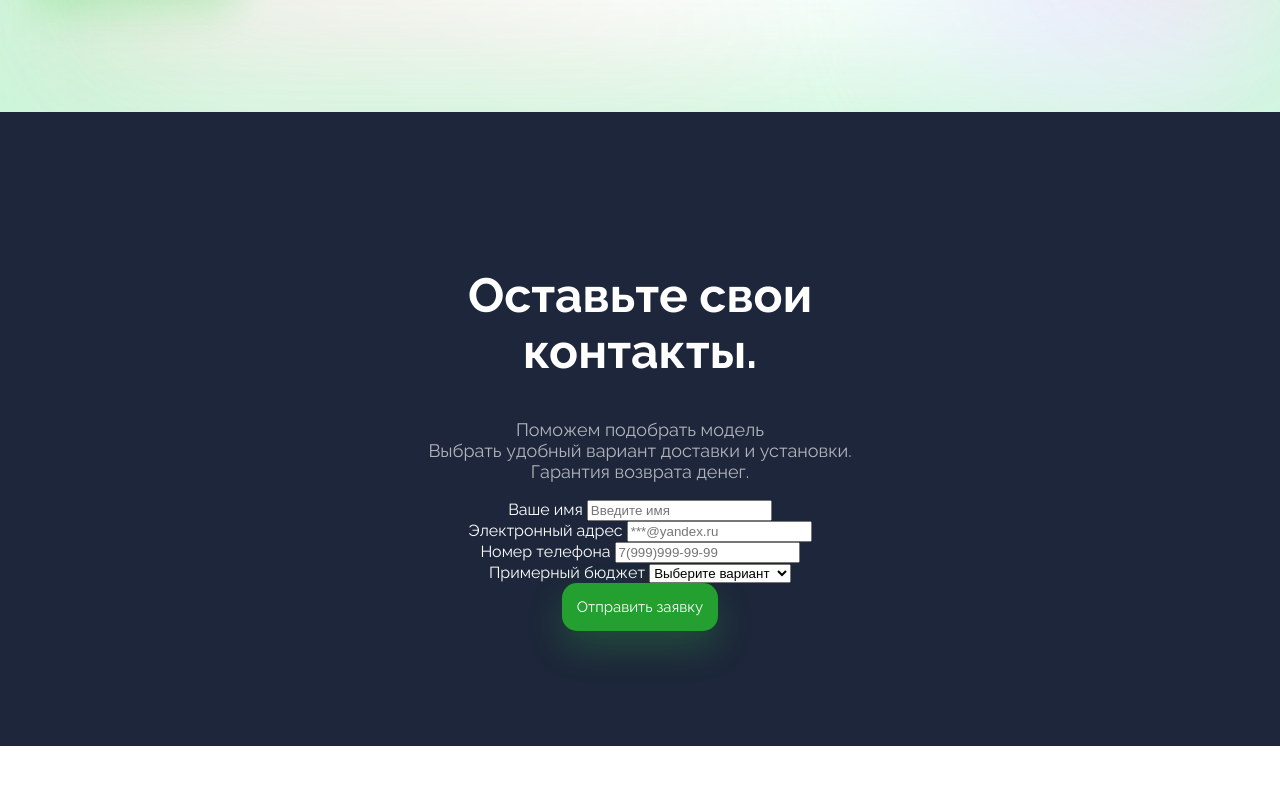
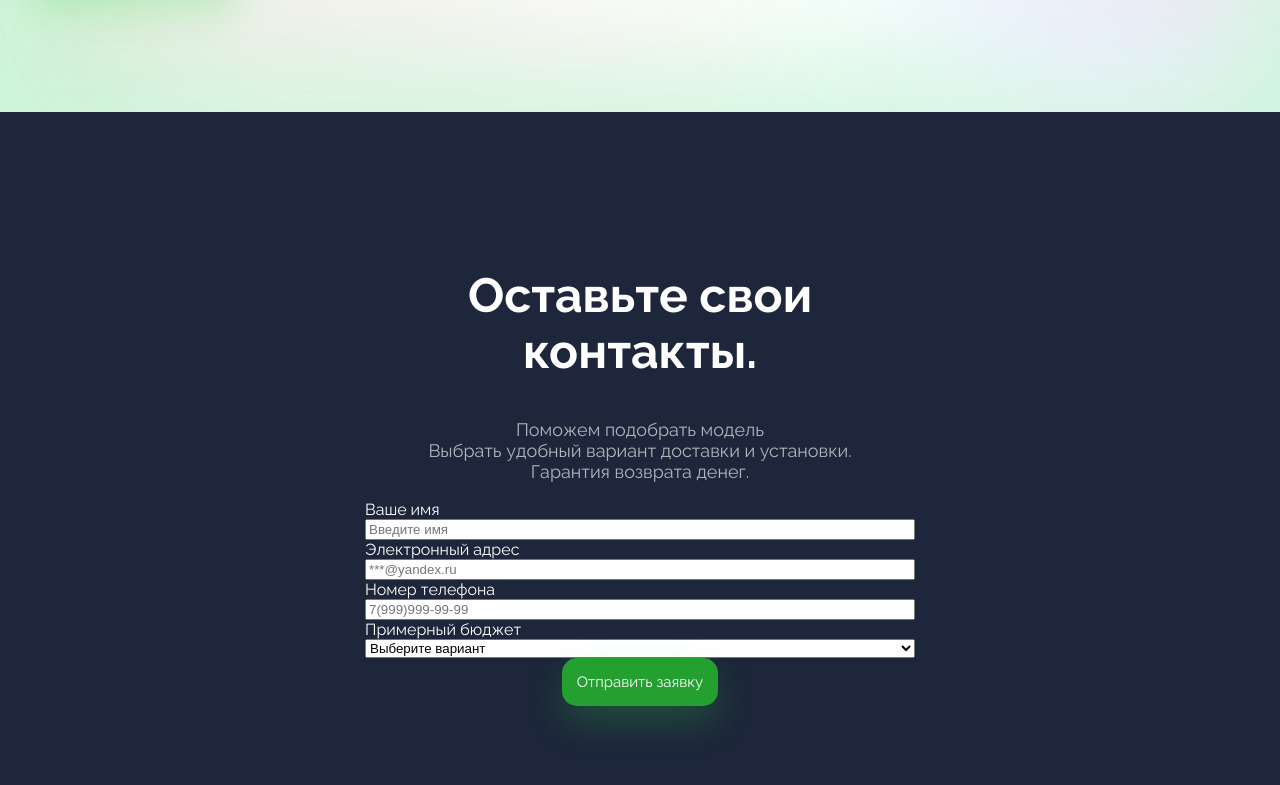
Before and after one commit to Freyanord/green-corp-landing, a plain HTML site: page index.html in a window 1280 px wide. Shown: the part 709-1494 px from the top of the page. Before the commit the page ends 1455 px from the top, so only its background shows below. Drawn offline with Linux system fonts and the light colour scheme.

Commit message:
Correct styles

```diff
--- a/main.css
+++ b/main.css
@@ -102,3 +102,9 @@ button {
     font-size: 18px;
     opacity: 0.65;
 }
+
+.form__group {
+    display: flex;
+    flex-direction: column;
+    text-align: left;
+}
```
